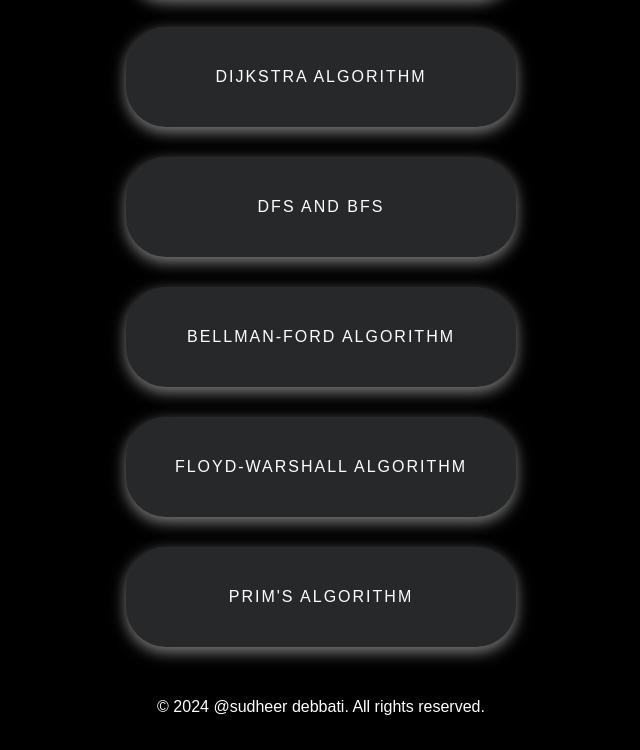
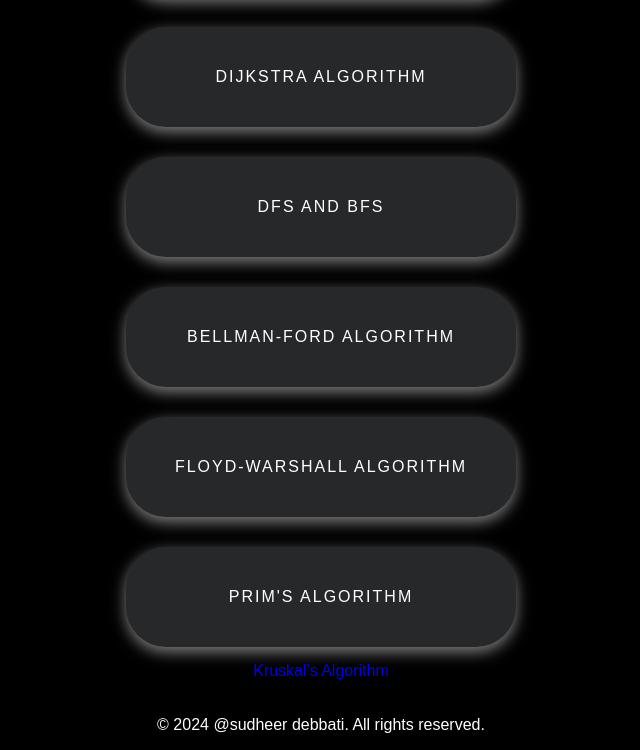
Before and after one commit to Debbatisudheer/DSA, a plain HTML site: page index.html in a window 1280 px wide. Shown: the part 1688-2438 px from the top of the page, without its empty margins (319-959 px from the left). Drawn offline with Linux system fonts and the light colour scheme.

Commit message:
Update index.html

```diff
--- a/index.html
+++ b/index.html
@@ -31,6 +31,7 @@
              <a href="https://debbatisudheer.github.io/bellman-ford/" class="orange-button">Bellman-Ford Algorithm</a>
                  <a href="https://debbatisudheer.github.io/Floyd-Warshall/" class="orange-button">Floyd-Warshall Algorithm</a>
               <a href="https://debbatisudheer.github.io/-Prim-s-Algorithm/" class="orange-button">Prim's Algorithm</a>
+               <a href="https://debbatisudheer.github.io/-Kruskal-s-Algorithm/"> Kruskal's Algorithm</a>
 
 
 
```
